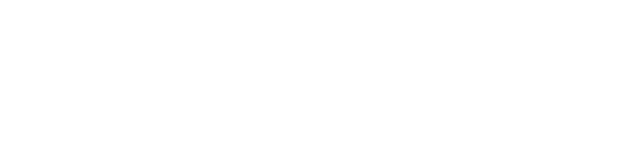
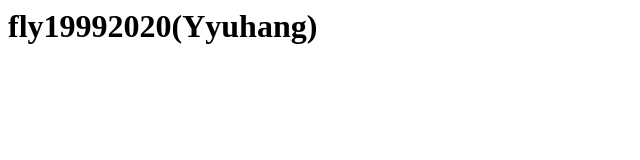
Before and after one commit to fly19992020/fly19992020.github.io, a plain HTML site: page index.html in a window 1280 px wide. Shown: the whole page, without its empty margins (0-640 px from the left). Drawn offline with Linux system fonts and the light colour scheme.

Commit message:
Update index.html

```diff
--- a/index.html
+++ b/index.html
@@ -1,8 +1,9 @@
 <! DOCTYPE html>
 <html>
 <head>
-    <title> </title>
+    <title>fly19992020</title>
 </head>
 <body>
+    <h1>fly19992020(Yyuhang)</h1>
 </body>
 </html>
```
